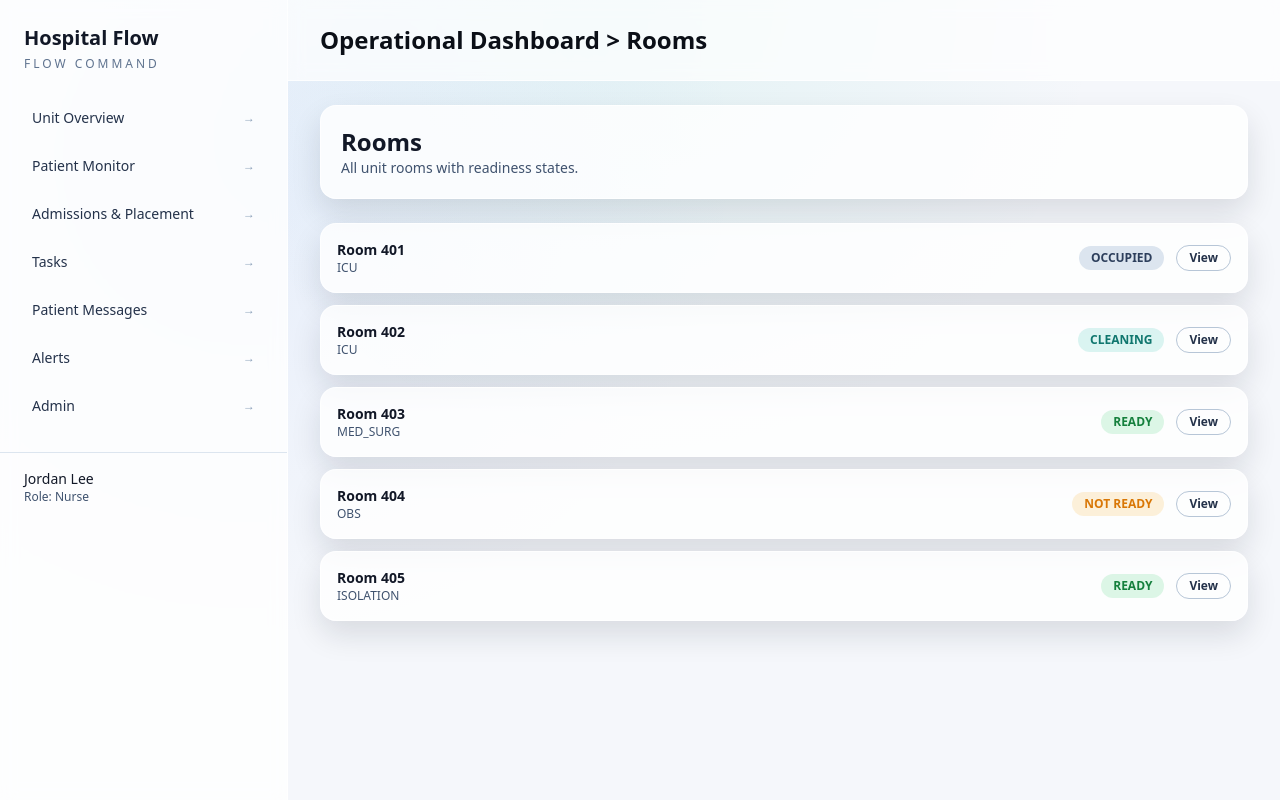
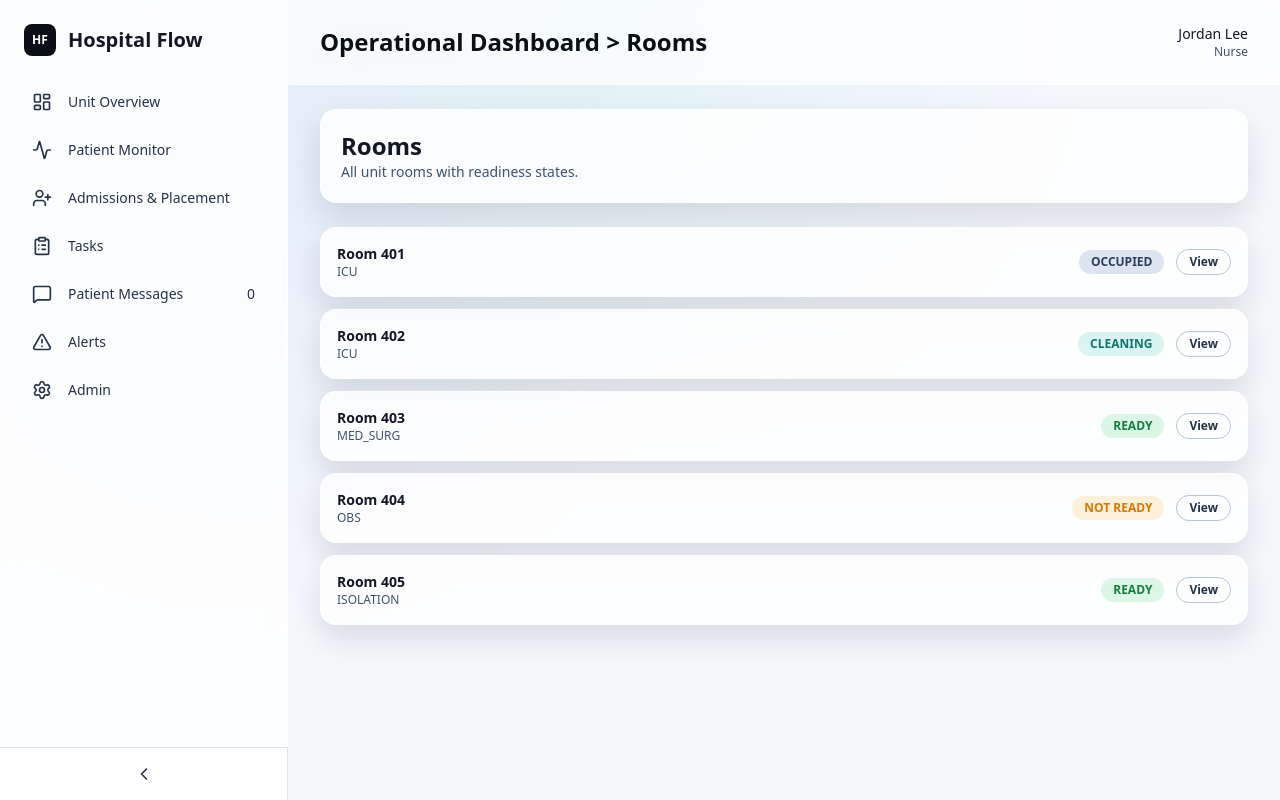
Before and after one commit to jahuang24/thx2026, a React (Vite) app in the folder thx2026/: page /rooms in a window 1280 px wide. Built offline with nearby package versions, Linux system fonts and the light colour scheme; no server answers.

Commit message:
sidebar redesign

```diff
--- a/thx2026/package.json
+++ b/thx2026/package.json
@@ -15,6 +15,7 @@
   "dependencies": {
     "@mediapipe/tasks-vision": "^0.10.32",
     "clsx": "^2.1.1",
+    "lucide-react": "^0.563.0",
     "react": "^19.2.0",
     "react-dom": "^19.2.0",
     "react-router-dom": "^6.28.1"
--- a/thx2026/src/components/Layout.tsx
+++ b/thx2026/src/components/Layout.tsx
@@ -1,11 +1,24 @@
 import { useEffect, useMemo, useState } from 'react';
 import { Link, NavLink } from 'react-router-dom';
+// Standard Lucide imports
+import {
+  LayoutDashboard,
+  Activity,
+  UserPlus,
+  ClipboardList,
+  MessageSquare,
+  AlertTriangle,
+  Settings,
+  ChevronLeft,
+  ChevronRight
+} from 'lucide-react';
 import { currentUser } from '../data/mock';
 import { realtimeBus } from '../services/realtime';
 import { store } from '../services/store';
 
 export function Layout({ children, pageTitle }: { children: React.ReactNode; pageTitle?: string }) {
   const [messages, setMessages] = useState(store.messages);
+  const [sidebarOpen, setSidebarOpen] = useState(true);
 
   useEffect(() => {
     const unsubscribeNew = realtimeBus.on('newMessage', () => setMessages([...store.messages]));
@@ -24,69 +37,93 @@ export function Layout({ children, pageTitle }: { children: React.ReactNode; pag
   );
 
   const navItems = [
-    { path: '/doctor-dashboard', label: 'Unit Overview' },
-    { path: '/monitor', label: 'Patient Monitor' },
-    { path: '/admissions', label: 'Admissions & Placement' },
-    { path: '/tasks', label: 'Tasks' },
-    { path: '/messages', label: 'Patient Messages', badge: unreadMessages },
-    { path: '/alerts', label: 'Alerts' },
-    { path: '/admin', label: 'Admin' }
+    { path: '/doctor-dashboard', label: 'Unit Overview', icon: LayoutDashboard },
+    { path: '/monitor', label: 'Patient Monitor', icon: Activity },
+    { path: '/admissions', label: 'Admissions & Placement', icon: UserPlus },
+    { path: '/tasks', label: 'Tasks', icon: ClipboardList },
+    { path: '/messages', label: 'Patient Messages', icon: MessageSquare, badge: unreadMessages },
+    { path: '/alerts', label: 'Alerts', icon: AlertTriangle },
+    { path: '/admin', label: 'Admin', icon: Settings }
   ];
 
   return (
     <div className="min-h-screen bg-transparent text-ink-950">
       <div className="flex min-h-screen">
-        <aside className="w-72 border-r border-white/70 bg-white/80 backdrop-blur">
+        {/* Sidebar */}
+        <aside className={`border-r border-white/70 bg-white/80 backdrop-blur flex flex-col transition-all duration-300 ease-in-out ${
+          sidebarOpen ? 'w-72' : 'w-20'
+        }`}>
+          <div className="flex flex-col h-full overflow-hidden">
             <div className="p-6">
-            <Link to="/doctor-dashboard" className="text-xl font-display font-semibold text-ink-900">
-              Hospital Flow
+              <Link to="/doctor-dashboard" className="flex items-center gap-3 text-xl font-display font-semibold text-ink-900">
+                <div className="min-w-[32px] h-8 bg-ink-950 rounded-lg flex items-center justify-center text-white text-xs">
+                  HF
+                </div>
+                {sidebarOpen && <span className="whitespace-nowrap">Hospital Flow</span>}
               </Link>
-            <p className="mt-1 text-xs uppercase tracking-[0.25em] text-ink-400">Flow Command</p>
             </div>
-          <nav className="px-4 pb-6 space-y-1">
-            {navItems.map((item) => (
+
+            <nav className="px-4 pb-24 space-y-1">
+              {navItems.map((item) => {
+                const IconComponent = item.icon;
+                return (
                   <NavLink
                     key={item.path}
                     to={item.path}
                     className={({ isActive }) =>
-                  `flex items-center justify-between rounded-xl px-4 py-3 text-sm font-medium transition ${
+                      `flex items-center gap-4 rounded-xl px-4 py-3 text-sm font-medium transition-all ${
                         isActive
                           ? 'bg-ink-950 text-white shadow-panel'
                           : 'text-ink-700 hover:bg-ink-100/70'
                       }`
                     }
                   >
+                    <IconComponent size={20} className="flex-shrink-0" />
+
+                    {sidebarOpen && (
+                      <div className="flex flex-1 items-center justify-between whitespace-nowrap overflow-hidden">
                         <span>{item.label}</span>
-                <span className="flex items-center gap-2 text-xs text-ink-300">
-                  {item.badge && item.badge > 0 ? (
-                    <span className="rounded-full bg-rose-500/10 px-2 py-1 text-[10px] font-semibold text-rose-600">
+                        {item.badge && item.badge > 0 && (
+                          <span className="ml-2 rounded-full bg-rose-500/10 px-2 py-1 text-[10px] font-semibold text-rose-600">
                             {item.badge}
                           </span>
-                  ) : null}
-                  <span>→</span>
-                </span>
+                        )}
+                      </div>
+                    )}
                   </NavLink>
-            ))}
+                );
+              })}
             </nav>
-          <div className="mt-auto border-t border-ink-100 px-6 py-4">
-            <div className="text-sm font-medium text-ink-900">{currentUser.name}</div>
-            <div className="text-xs text-ink-500">Role: {currentUser.role}</div>
           </div>
         </aside>
+
+        {/* Main Content */}
         <main className="flex-1">
           <header className="flex flex-col gap-2 border-b border-white/70 bg-white/70 px-8 py-6 backdrop-blur">
             <div className="flex items-center justify-between">
-              <div>
               <h1 className="text-2xl font-display font-semibold text-ink-950">
-                  Operational Dashboard {'> '}
-                  { pageTitle}
+                Operational Dashboard {'> '} {pageTitle}
               </h1>
+              <div className="text-right">
+                <div className="text-sm font-medium text-ink-900">{currentUser.name}</div>
+                <div className="text-xs text-ink-500">{currentUser.role}</div>
               </div>
             </div>
           </header>
           <div className="px-8 py-6">{children}</div>
         </main>
       </div>
+
+      {/* Sliding Toggle Button */}
+      <button
+        onClick={() => setSidebarOpen(!sidebarOpen)}
+        className={`fixed bottom-0 left-0 z-50 flex items-center justify-center border-t border-r border-ink-100 p-4 text-ink-700 hover:bg-ink-100/70 bg-white/80 backdrop-blur transition-all duration-300 ease-in-out ${
+          sidebarOpen ? 'w-72' : 'w-20'
+        }`}
+        title={sidebarOpen ? 'Hide sidebar' : 'Show sidebar'}
+      >
+        {sidebarOpen ? <ChevronLeft size={20} /> : <ChevronRight size={20} />}
+      </button>
     </div>
   );
 }
```
Also changed, not shown: 1 other file (tests, documents, lock files or other folders). Lines whose indentation alone changed are shown as unchanged.
